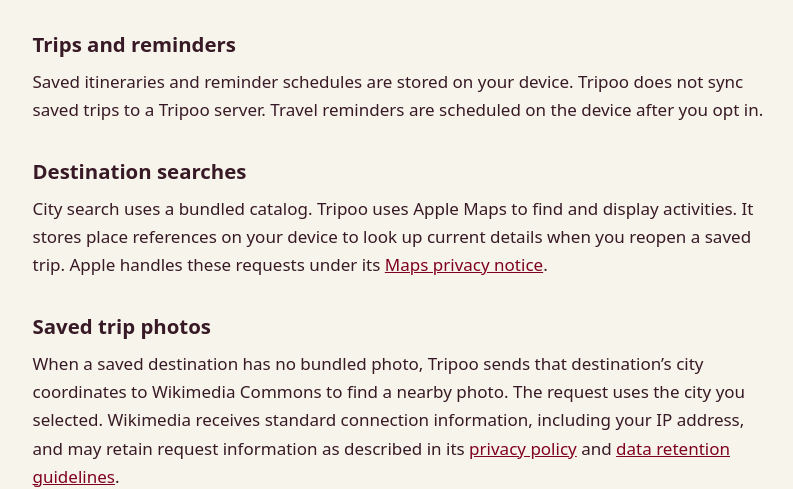
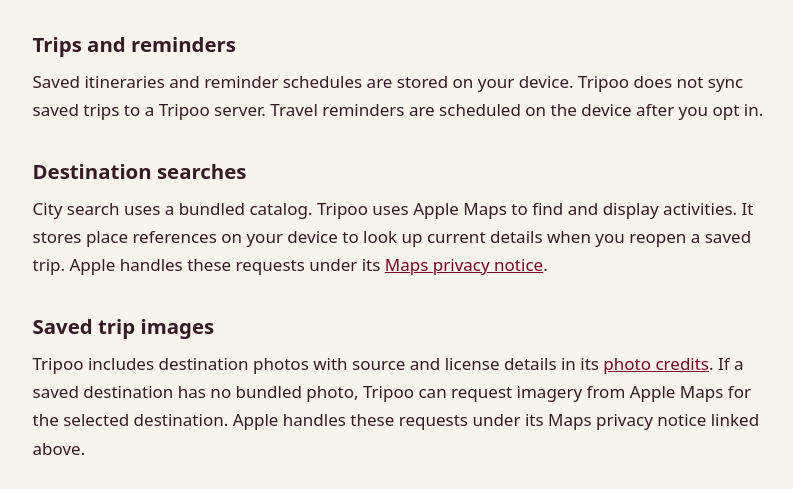
Before and after one commit to Shahzer7/tripoo-support, a plain HTML site: page privacy.html in a window 1280 px wide. Shown: the part 313-802 px from the top of the page, without its empty margins (242-1035 px from the left). Drawn offline with Linux system fonts and the light colour scheme.

Commit message:
Describe bundled photos and Apple Maps imagery

```diff
--- a/privacy.html
+++ b/privacy.html
@@ -12,6 +12,6 @@ h1{font-size:clamp(2.2rem,7vw,3.4rem);line-height:1.1;margin:2.5rem 0 1rem} h2{f
 <p>Tripoo lets you plan and save trips without an account. This policy explains how Tripoo handles information when you browse destinations, save trips, and use travel reminders.</p>
 <h2>Trips and reminders</h2><p>Saved itineraries and reminder schedules are stored on your device. Tripoo does not sync saved trips to a Tripoo server. Travel reminders are scheduled on the device after you opt in.</p>
 <h2>Destination searches</h2><p>City search uses a bundled catalog. Tripoo uses Apple Maps to find and display activities. It stores place references on your device to look up current details when you reopen a saved trip. Apple handles these requests under its <a href="https://www.apple.com/legal/privacy/data/en/apple-maps/">Maps privacy notice</a>.</p>
-<h2>Saved trip photos</h2><p>When a saved destination has no bundled photo, Tripoo sends that destination’s city coordinates to Wikimedia Commons to find a nearby photo. The request uses the city you selected. Wikimedia receives standard connection information, including your IP address, and may retain request information as described in its <a href="https://foundation.wikimedia.org/wiki/Policy:Privacy_policy/en">privacy policy</a> and <a href="https://foundation.wikimedia.org/wiki/Legal:Wikimedia_Foundation_Data_Retention_Guidelines/en">data retention guidelines</a>.</p>
+<h2>Saved trip images</h2><p>Tripoo includes destination photos with source and license details in its <a href="./credits.html">photo credits</a>. If a saved destination has no bundled photo, Tripoo can request imagery from Apple Maps for the selected destination. Apple handles these requests under its Maps privacy notice linked above.</p>
 <h2>Retention and deletion</h2><p>Saved trips stay on your device until you remove them. To remove all saved trips and cancel reminders, open Tripoo Settings and choose Delete Tripoo data.</p>
 <h2>Contact</h2><p>Send privacy questions to <a href="mailto:hasannawaz767@gmail.com">hasannawaz767@gmail.com</a>. If you contact support, your email and the details you send are used to respond to your request.</p></main></body></html>
```
